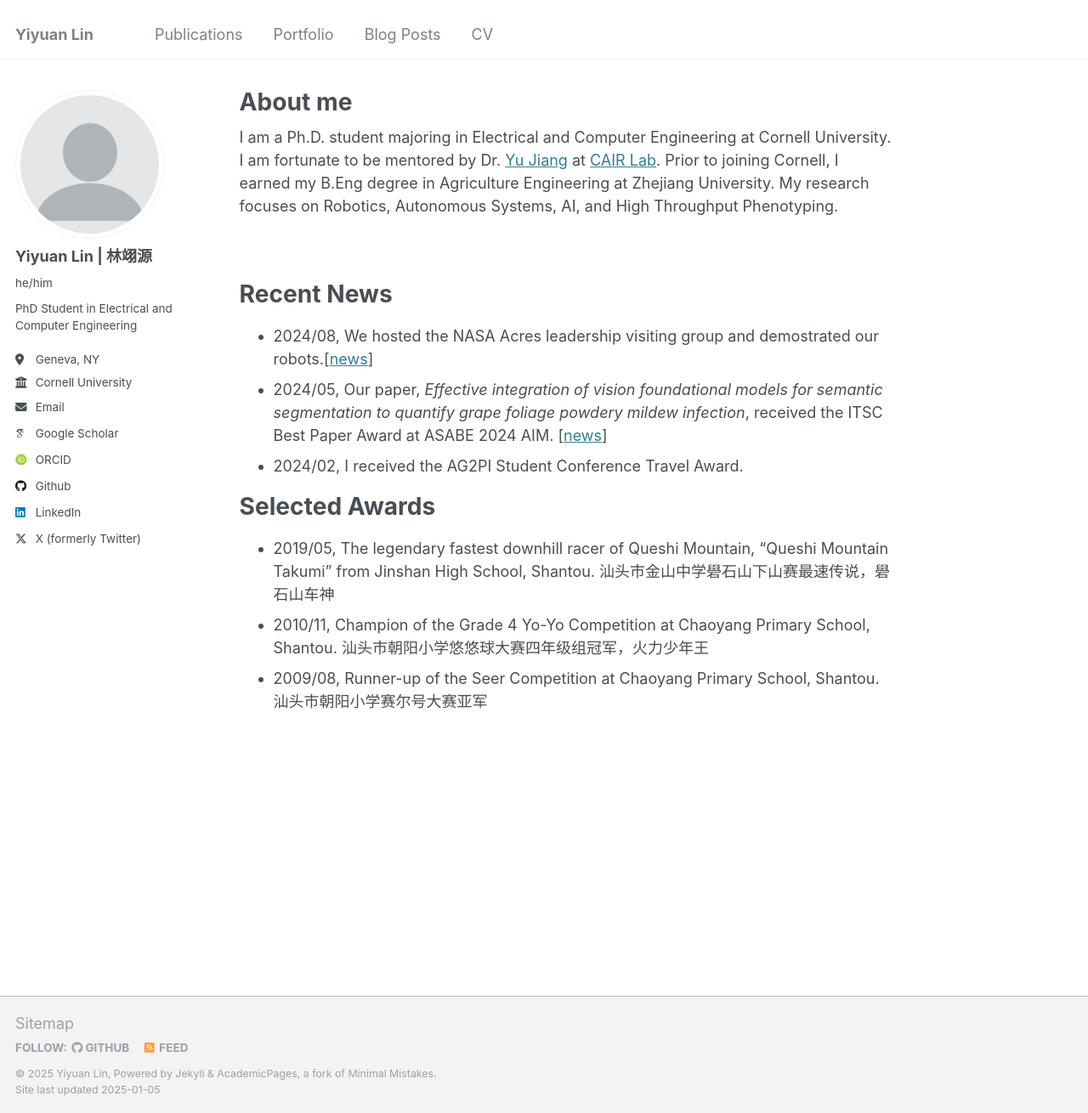
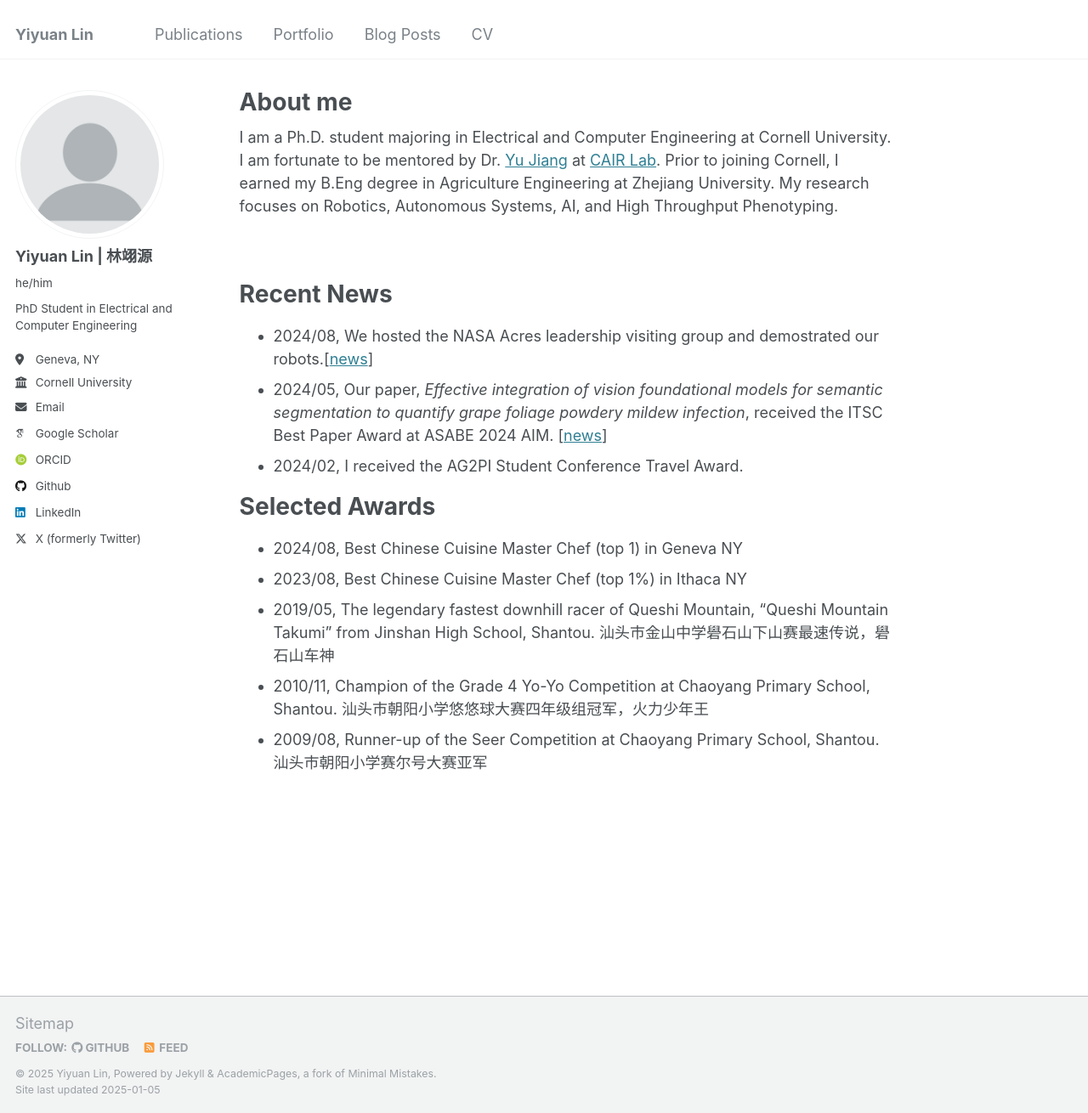
Before and after one commit to YiyuanLinXX/YiyuanLinXX.github.io, a Jekyll site: the page built from _pages/about.md, in a window 1280 px wide and 1310 px high. Shown: the whole window at 85% size. Built offline with Jekyll 4.4.1, drawn with Linux system fonts in a browser that asks for light colours; some web fonts are replaced.

Commit message:
update awards

```diff
--- a/_pages/about.md
+++ b/_pages/about.md
@@ -17,6 +17,8 @@ I am a Ph.D. student majoring in Electrical and Computer Engineering at Cornell
 - 2024/02, I received the AG2PI Student Conference Travel Award.
 
 # Selected Awards
+- 2024/08, Best Chinese Cuisine Master Chef (top 1) in Geneva NY
+- 2023/08, Best Chinese Cuisine Master Chef (top 1%) in Ithaca NY
 - 2019/05, The legendary fastest downhill racer of Queshi Mountain, "Queshi Mountain Takumi" from Jinshan High School, Shantou. 汕头市金山中学礐石山下山赛最速传说，礐石山车神
 - 2010/11, Champion of the Grade 4 Yo-Yo Competition at Chaoyang Primary School, Shantou. 汕头市朝阳小学悠悠球大赛四年级组冠军，火力少年王
 - 2009/08, Runner-up of the Seer Competition at Chaoyang Primary School, Shantou. 汕头市朝阳小学赛尔号大赛亚军
```
